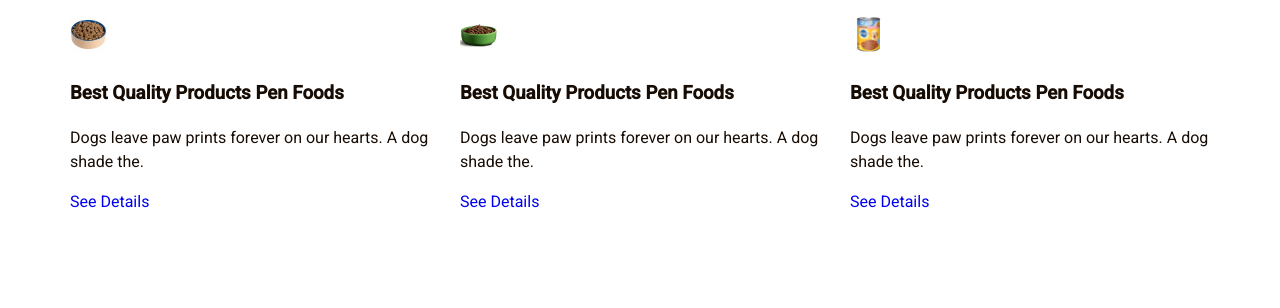
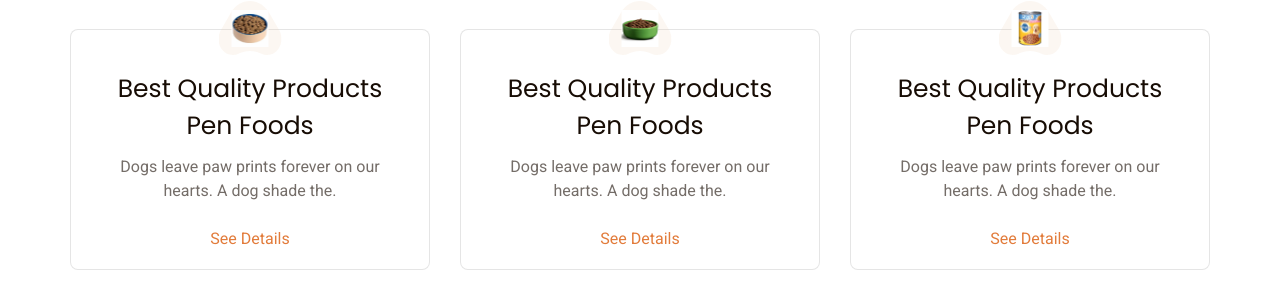
Before and after one commit to kilokid/dog-product-lp, a website: page source/index.html in a window 1280 px wide. Drawn offline with nearby package versions, Linux system fonts and the light colour scheme; files that its build step writes are made by us from their sources.

Commit message:
feat: add product-quality section markuo and styles

```diff
--- a/source/index.html
+++ b/source/index.html
@@ -22,7 +22,7 @@
                         <img src="img/product-quality-icon-1.png" width="37" height="37" alt="">
                     </p>
                     <h3 class="product-quality-card__title">
-                        Best Quality Products Pen Foods
+                        Best Quality Products Pen&nbspFoods
                     </h3>
                     <p class="product-quality-card__description">
                         Dogs leave paw prints forever on our hearts. A dog shade the.
@@ -34,7 +34,7 @@
                         <img src="img/product-quality-icon-2.png" width="37" height="37" alt="">
                     </p>
                     <h3 class="product-quality-card__title">
-                        Best Quality Products Pen Foods
+                        Best Quality Products Pen&nbspFoods
                     </h3>
                     <p class="product-quality-card__description">
                         Dogs leave paw prints forever on our hearts. A dog shade the.
@@ -46,7 +46,7 @@
                         <img src="img/product-quality-icon-3.png" width="37" height="37" alt="">
                     </p>
                     <h3 class="product-quality-card__title">
-                        Best Quality Products Pen Foods
+                        Best Quality Products Pen&nbspFoods
                     </h3>
                     <p class="product-quality-card__description">
                         Dogs leave paw prints forever on our hearts. A dog shade the.
--- a/source/scss/blocks/product-quality-card.scss
+++ b/source/scss/blocks/product-quality-card.scss
@@ -1,3 +1,80 @@
+@import "../variables";
+@import "../mixins";
+
 .product-quality-card {
+    @include transition(border-color, box-shadow, transform);
 
+    position: relative;
+
+    margin-top: 29px;
+    padding: 40px 25px 18px;
+
+    text-align: center;
+
+    background-color: $white;
+    border: 1px solid $light-gray;
+    border-radius: 8px;
+
+    &:hover {
+        box-shadow: rgba($color-primary, 0.15) 0 8px 24px;
+        background-color: $white;
+    }
+
+    &:active {
+        transform: scale(0.97);
+    }
+
+    &__title {
+        margin: 0;
+        margin-bottom: 11px;
+
+        font-family: $font-secondary;
+        font-weight: normal;
+        font-size: 25px;
+        line-height: 37px;
+    }
+
+    &__description {
+        margin: 0;
+        margin-bottom: 24px;
+
+        color: $gray;
+    }
+
+    &__link {
+        color: $color-primary;
+
+        &::before {
+            content: "";
+            position: absolute;
+            top: 0;
+            right: 0;
+            bottom: 0;
+            left: 0;
+        }
+
+        &:focus-visible {
+            @include outline-styles;
+        }
+    }
+
+    &__icon {
+        @include center-child-element;
+
+        position: absolute;
+        top: -29px;
+        left: 50%;
+        transform: translate(-50%);
+
+        width: 63px;
+        height: 54px;
+        margin: 0;
+
+        background-image: url("../img/product-quality-shape.svg");
+        background-repeat: no-repeat;
+
+        img {
+            max-width: 37px;
+        }
+    }
 }
--- a/source/scss/blocks/product-quality.scss
+++ b/source/scss/blocks/product-quality.scss
@@ -7,6 +7,10 @@
         display: grid;
         grid-template-columns: repeat(3, 1fr);
         column-gap: 30px;
-        row-gap: 60px;
+        row-gap: 50px;
+
+        @media (max-width: $max-mobile-width) {
+            grid-template-columns: 1fr;
+        }
     }
 }
```
